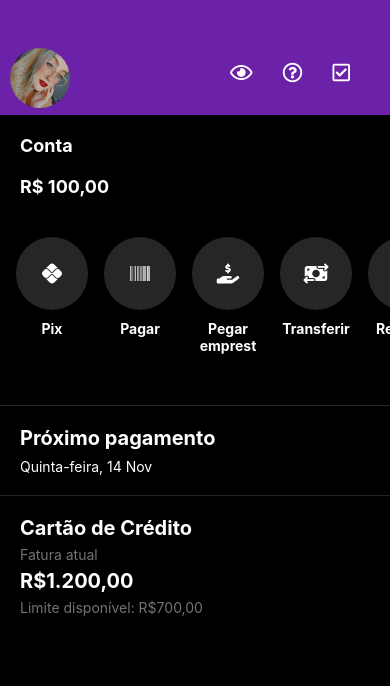
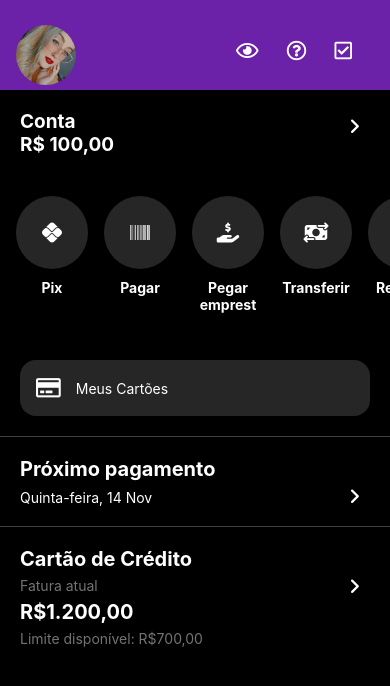
Before and after one commit to LineLemos/AnineBank, a React Native app: screen /Home in a window 390 px wide. Shown: the top 686 px of the page. Built offline with nearby package versions, Linux system fonts and the light colour scheme.

Commit message:
status bar finalmente ficou branco/ adicionei setinhas/ pix funcionando

```diff
--- a/App.js
+++ b/App.js
@@ -1,17 +1,18 @@
 import { createStackNavigator } from "@react-navigation/stack";
-import { StatusBar } from "expo-status-bar";
 import { StyleSheet, View, Image, TouchableOpacity, Text } from "react-native";
 import Home from "./src/screens/Home.js";
 import Pix from "./src/screens/Pix.js";
 import FontAwesome5 from "react-native-vector-icons/FontAwesome5";
 import FontAwesome6 from "react-native-vector-icons/FontAwesome6";
 import { NavigationContainer } from "@react-navigation/native";
+import { useEffect} from "react";
+import { StatusBar } from "react-native";
 
 const Stack = createStackNavigator();
 
 const PixHeader = () => (
   <View style={{ flexDirection: "row", alignItems: "center" }}>
-    <Text style={{ color: "#fff", fontSize: 18, marginRight: 16 }}>
+    <Text style={{ color: "#fff", fontSize: 18, marginRight: 16, fontWeight:'bold' }}>
       Área Pix
     </Text>
     <FontAwesome6 name="pix" size={22} color="#fff" />
@@ -20,9 +21,13 @@ const PixHeader = () => (
 
 
 export default function App() {
+useEffect(() => {
+  StatusBar.setBarStyle("light-content", true);
+}, []);
+
   return (
     <NavigationContainer style={styles.container}>
-      <StatusBar barStyle="light-content" />
+      <StatusBar barStyle="light-content" backgroundColor='#6b21a8'/>
       <Stack.Navigator initialRouteName="Home">
         <Stack.Screen
           name="Home"
@@ -32,8 +37,8 @@ export default function App() {
               <View
                 style={{
                   backgroundColor: "#6b21a8",
-                  padding: 10,
-                  height: 115,
+                  padding: 8,
+                  height: 90,
                   flexDirection: "row",
                   alignItems: "center",
                   justifyContent: "space-between",
@@ -45,7 +50,8 @@ export default function App() {
                     width: 60,
                     height: 60,
                     borderRadius: 50,
-                    marginTop: 40,
+                    marginTop: 20,
+                    marginLeft:8,
                   }}
                 />
                 <View
@@ -53,8 +59,8 @@ export default function App() {
                     flexDirection: "row",
                     alignItems: "center",
                     padding: 20,
-                    paddingTop: 50,
-                    gap: 10,
+                    paddingTop: 30,
+                    gap: 8,
                   }}
                 >
                   <TouchableOpacity onPress={() => alert("Ícone 1")}>
@@ -92,7 +98,7 @@ export default function App() {
           options={{
             headerStyle: {
               backgroundColor: "#6b21a8",
-              height: 130,
+              height: 100,
             },
             headerTintColor: "#fff",
 
--- a/src/components/Buttons.js
+++ b/src/components/Buttons.js
@@ -53,7 +53,7 @@ export default function Buttons({ onPress }) {
     <View>
       <FlatList
         data={buttons}
-        contentContainerStyle={{paddingHorizontal:8, alignItems:'center'}}
+        contentContainerStyle={{ paddingHorizontal: 8, alignItems: "center" }}
         horizontal
         showsHorizontalScrollIndicator={false}
         renderItem={({ item }) => (
@@ -62,10 +62,19 @@ export default function Buttons({ onPress }) {
             onPress={() => item.title === "Pix" && onPress()}
           >
             <View style={styles.areaButton}>{item.icon}</View>
-            <Text style={styles.labelButton} numberOfLines={2}>{item.title}</Text>
+            <Text style={styles.labelButton} numberOfLines={2}>
+              {item.title}
+            </Text>
           </TouchableOpacity>
         )}
       />
+
+      <View style={styles.myCardsWrapper}>
+        <TouchableOpacity style={styles.myCard}>
+          <FontAwesome5 name="credit-card" size={22} color="#fff" />
+          <Text style={{ marginLeft: 15, color: "#fff" }}>Meus Cartões</Text>
+        </TouchableOpacity>
+      </View>
     </View>
   );
 }
@@ -100,25 +109,15 @@ const styles = StyleSheet.create({
     height: 55,
 
   },
-
-  cardButton: {
-    backgroundColor: "#262626",
-    width: 328,
-    height: 55,
-    flexDirection: "row",
-    borderRadius: 16,
-    marginTop: 30,
-    justifyContent: 'space-between',
-    alignItems: 'center',
-  },
-
-  areaCardButton: {
-    padding: 16,
-  },
-
-  labelCardButton: {
-    color: "#fff",
-    fontWeight: "bold",
-    paddingTop: 14,
-  },
+    myCardsWrapper: {
+        padding: 20,
+    },
+    myCard: {
+        backgroundColor: '#262626',
+        flexDirection: 'row',
+        alignItems: 'center',
+        padding: 16,
+        borderRadius: 16,
+        marginTop: 16,
+    },
 });
--- a/src/screens/Home.js
+++ b/src/screens/Home.js
@@ -1,6 +1,8 @@
 import { useState } from "react";
 import { Text, View, StyleSheet } from "react-native";
 import Buttons from "../components/Buttons";
+import FontAwesome6 from "react-native-vector-icons/FontAwesome6";
+
 import { TouchableOpacity } from "react-native-gesture-handler";
 
 export default function Home({ navigation }) {
@@ -9,7 +11,6 @@ export default function Home({ navigation }) {
     navigation.navigate("Pix", { saldo, setSaldo });
   };
 
-
   const formatCurrency = (value) => {
     return value.toLocaleString("pt-BR", {
       style: "currency",
@@ -17,18 +18,59 @@ const formatCurrency = (value) => {
     });
   };
 
-
   return (
     <View style={styles.container}>
+      <View
+        style={{
+          flexDirection: "row",
+          justifyContent: "space-between",
+          alignItems: "center",
+        }}
+      >
         <Text style={styles.account}>Conta</Text>
-      <Text style={styles.account}>{formatCurrency(saldo)}</Text>
-      <Buttons onPress={handlePix}/>
+        <View
+          style={{
+            position: "absolute",
+            right: 0,
+            marginRight: 30,
+            paddingTop: 30,
+          }}
+        >
+          <FontAwesome6 name="angle-right" size={18} color="#fff" />
+        </View>
+      </View>
+
+      <Text style={styles.balance}>{formatCurrency(saldo)}</Text>
+      <Buttons onPress={handlePix} />
+
       <View style={styles.next}>
         <Text style={styles.title}>Próximo pagamento</Text>
+        <View
+          style={{
+            position: "absolute",
+            right: 0,
+            marginRight: 30,
+            paddingTop: 30,
+          }}
+        >
+          <FontAwesome6 name="angle-right" size={18} color="#fff" />
+        </View>
+
         <Text style={styles.dateToPay}>Quinta-feira, 14 Nov</Text>
       </View>
+
       <View style={styles.bills}>
         <Text style={styles.title}>Cartão de Crédito</Text>
+        <View
+          style={{
+            position: "absolute",
+            right: 0,
+            marginRight: 30,
+            paddingTop: 30,
+          }}
+        >
+          <FontAwesome6 name="angle-right" size={18} color="#fff" />
+        </View>
         <Text style={styles.p}>Fatura atual</Text>
         <Text style={styles.number}>R$1.200,00</Text>
         <Text style={styles.p}>Limite disponível: R$700,00</Text>
@@ -42,22 +84,26 @@ const styles = StyleSheet.create({
     flex: 1,
     backgroundColor: "#000",
     height: "100%",
+  },
 
+  balance: {
+    color: "#fff",
+    paddingLeft: 20,
+    fontWeight: "bold",
+    fontSize: 19,
   },
 
   account: {
     color: "#fff",
-    fontSize: 18,
+    fontSize: 19,
     fontWeight: "bold",
     paddingLeft: 20,
     marginTop: 20,
-
   },
 
   next: {
-    borderBottomColor: "#262626",
-    borderTopColor: "#262626",
-    marginTop: 40,
+    borderBottomColor: "#404040",
+    borderTopColor: "#404040",
     borderTopWidth: 1.5,
     borderBottomWidth: 1.5,
     padding: 20,
@@ -77,17 +123,16 @@ const styles = StyleSheet.create({
 
   bills: {
     padding: 20,
-    gap:6,
+    gap: 6,
   },
 
-
   p: {
-    color:"#737373",
+    color: "#737373",
   },
 
   number: {
-    fontSize:20,
+    fontSize: 20,
     color: "#fff",
-    fontWeight: 'bold',
+    fontWeight: "bold",
   },
 });
```
Lines whose indentation alone changed are shown as unchanged.
